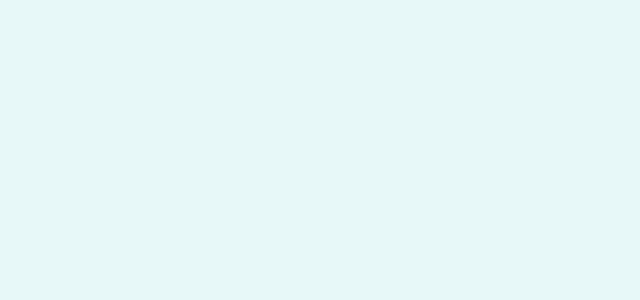
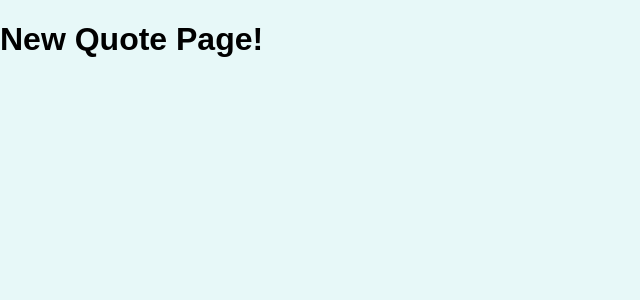
Before and after one commit to berkagmpp/router_practice-quotes_app, a JavaScript app: page /new-quote in a window 1280 px wide. Shown: the top 300 px of the page, without its empty margins (0-640 px from the left). Built offline with nearby package versions, Linux system fonts and the light colour scheme.

Commit message:
Feat: Add Route and Switch in App.js / Add Route pages Add Route and Switch(react-router-dom) for acting one page Add AllQuotes, QuoteDetail, NewQuote basic pages and import in App.js

```diff
--- a/src/App.js
+++ b/src/App.js
@@ -1,8 +1,22 @@
+import { Route, Switch, Redirect } from "react-router-dom";
+
+import AllQuotes from "./components/pages/AllQuotes";
+import QuoteDetail from "./components/pages/QuoteDetail";
+import NewQuote from "./components/pages/NewQuote";
+
 function App() {
     return (
-        <div>
-
-        </div>
+        <Switch>
+            <Route path="/quotes" exact>
+                <AllQuotes />
+            </Route>
+            <Route path="/quotes/:quoteId">
+                <QuoteDetail />
+            </Route>
+            <Route path="/new-quote">
+                <NewQuote />
+            </Route>
+        </Switch>
     );
 }
 
--- /dev/null
+++ b/src/components/pages/AllQuotes.js
@@ -0,0 +1,7 @@
+const AllQuotes = () => {
+    return (
+        <h1>All Quotes Page!</h1>
+    );
+};
+
+export default AllQuotes;
--- /dev/null
+++ b/src/components/pages/NewQuote.js
@@ -0,0 +1,7 @@
+const NewQuote = () => {
+    return (
+        <h1>New Quote Page!</h1>
+    );
+};
+
+export default NewQuote;
--- /dev/null
+++ b/src/components/pages/QuoteDetail.js
@@ -0,0 +1,7 @@
+const QuoteDetail = () => {
+    return (
+        <h1>Quote Detail Page!</h1>
+    );
+};
+
+export default QuoteDetail;
--- a/src/components/quotes/QuoteForm.js
+++ b/src/components/quotes/QuoteForm.js
@@ -1,7 +1,7 @@
 import { useRef } from 'react';
 
-import Card from '../ui/Card';
-import LoadingSpinner from '../ui/LoadingSpinner';
+import Card from '../UI/Card';
+import LoadingSpinner from '../UI/LoadingSpinner';
 import classes from './QuoteForm.module.css';
 
 const QuoteForm = (props) => {
--- a/src/index.js
+++ b/src/index.js
@@ -1,7 +1,12 @@
 import ReactDOM from 'react-dom/client';
+import { BrowserRouter } from 'react-router-dom';
 
 import './index.css';
 import App from './App';
 
 const root = ReactDOM.createRoot(document.getElementById('root'));
-root.render(<App />);
+root.render(
+    <BrowserRouter>
+        <App />
+    </BrowserRouter>
+);
```
